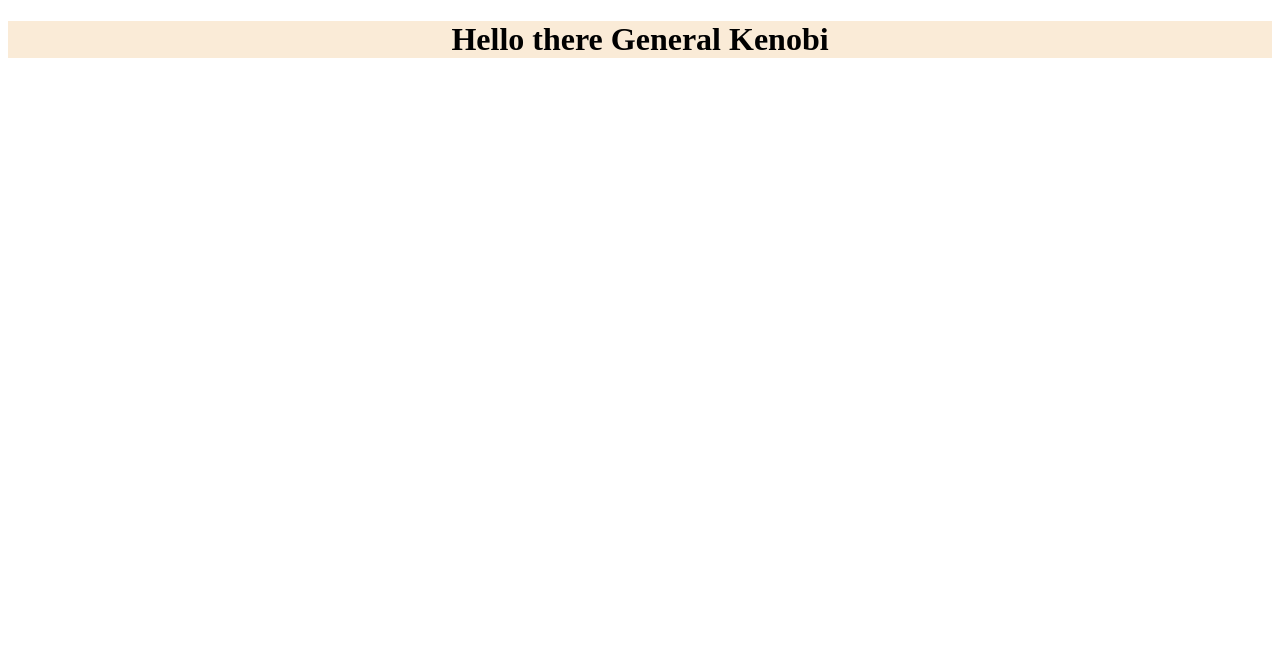
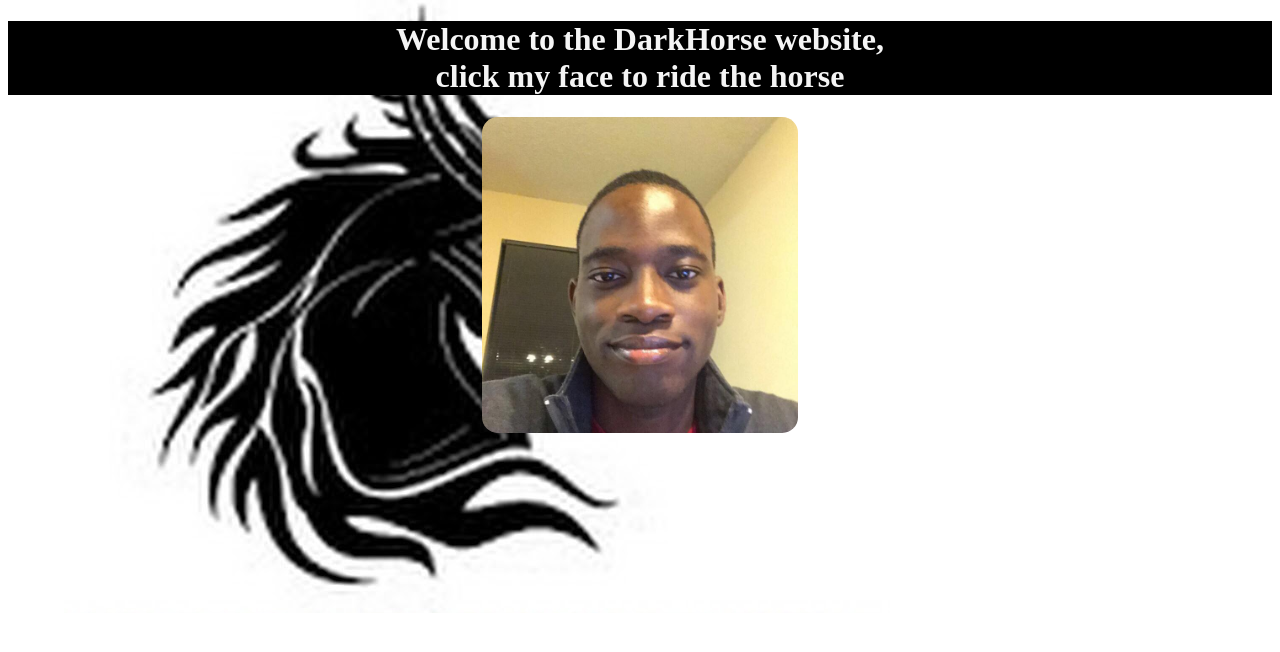
Before and after one commit to SalamiSandwich0/SalamiSandwich0.github.io, a plain HTML site: page index.html in a window 1280 px wide. Drawn offline with Linux system fonts and the light colour scheme.

Commit message:
adding pics and linking to FB

```diff
--- a/index.html
+++ b/index.html
@@ -3,8 +3,20 @@
 <head>
 <link rel="stylesheet" type ="text/css" href="master.css">
 </head>
-<body>
+<body style="background: url(Darkhorse.jpg) no-repeat;">
 
 <h1 class="topHeader">
-    Hello there General Kenobi
+    Welcome to the DarkHorse website,
+    <br/> click my face to ride the horse
 </h1>
+
+<div>
+    <center>
+        <a href = 'https://www.facebook.com/profile.php?id=100009258280354'>
+            <img src='Salam_MainPic.jpg' class='genericPic'>
+        </a>
+    </center>
+</div>
+
+
+</body>
--- a/master.css
+++ b/master.css
@@ -3,7 +3,15 @@
 /*Custom classNames */
 
 .topHeader {
+    color : whitesmoke;
     text-align: center;
     font-size: xx-large;
-    background-color: antiquewhite;
+    background-color: black;
 }
+
+.genericPic {
+    width : 25% ;
+    height : 25% ;
+    border-radius: 5% ;
+    align-items: center;
+}
```
Also changed, not shown: Darkhorse.jpg (added), Salam_MainPic.jpg (added).
